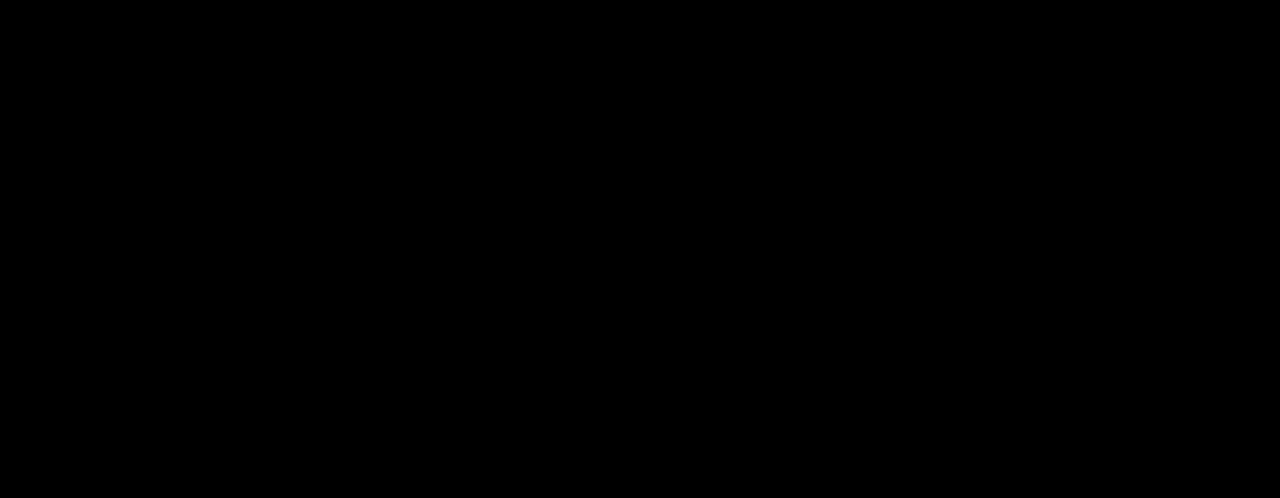
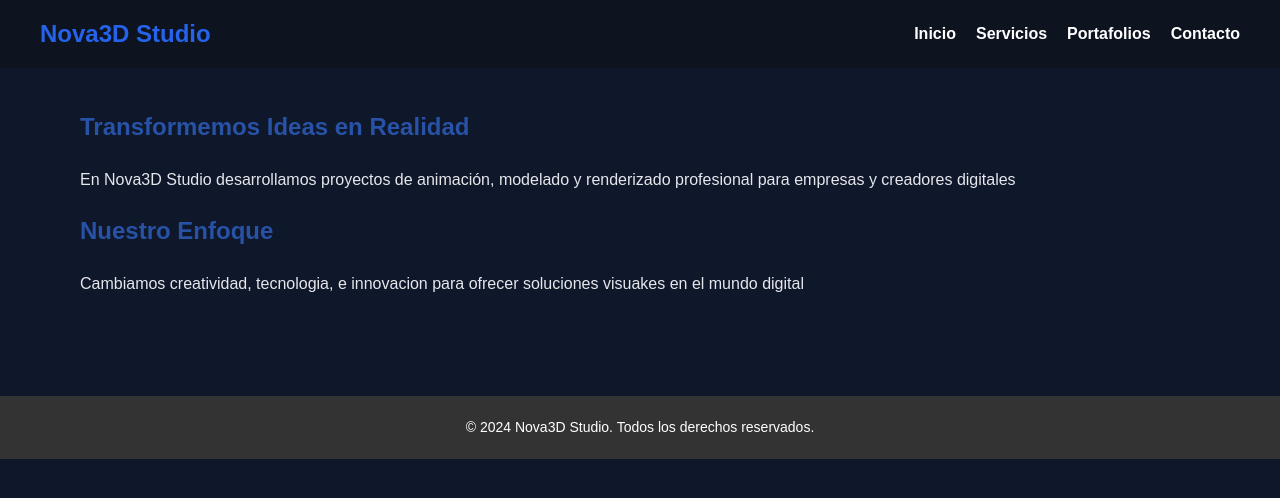
Before and after one commit to JhoanAdrian/Nova3D-Studio, a plain HTML site: page index.html in a window 1280 px wide. Drawn offline with Linux system fonts and the light colour scheme.

Commit message:
estructura y estilos de navegacion

```diff
--- a/index.html
+++ b/index.html
@@ -1,13 +1,42 @@
 <!DOCTYPE html>
 <html lang="es">
 <head>
+    <!--configuracion basica de la pagina-->
     <title>Nova3D</title>
     <meta charset="UTF-8">
     <meta name="viewport" content="width=device-width, initial-scale=1.0">
-
     <link rel="stylesheet" href="style.css">
 </head>
 <body>
+    <!-- barra de navegacion-->
+    <header>
+        <nav>
+            <h1>Nova3D Studio</h1>
+            <ul>
+                <li><a href="index.html">Inicio</a></li>
+                <li><a href="servicios.html">Servicios</a></li>
+                <li><a href="portafolio.html">Portafolios</a></li>
+                <li><a href="contacto.html">Contacto</a></li>
+            </ul>
+        </nav>
+    </header>
+    <!-- seccion principal-->
+    <main>
+        <section>
+            <h2>Transformemos Ideas en Realidad</h2>
+            <p>En Nova3D Studio desarrollamos proyectos de animación, modelado y renderizado profesional para empresas y creadores digitales</p>
+        </section>
+        <section>
+            <h2>Nuestro Enfoque</h2>
+            <p>Cambiamos creatividad, tecnologia, e innovacion para ofrecer soluciones visuakes en el mundo digital</p>
+        </section>
+    </main>
+
+    <!-- Pie de pagina-->
+    <footer>
+        <p>&copy; 2024 Nova3D Studio. Todos los derechos reservados.</p>
+    </footer>
+
 
 </body>
 </html>
--- a/style.css
+++ b/style.css
@@ -1 +1,69 @@
-body { background-color: #000000; }
+/* reset basic */
+* {
+    margin: 0;
+    padding: 0;
+    box-sizing: border-box;
+}
+/* estilo general*/
+body {
+    font-family: Arial, sans-serif;
+    background-color: #0f172a;
+    color: #e5e7eb;
+    line-height: 1.6;
+}
+
+/* estilos para el header y navegación */
+header {
+    background-color: #0e1320;
+    color: #fff;
+    padding: 15px 40px;
+}
+nav {
+    display: flex;
+    justify-content: space-between;
+    align-items: center;
+}
+nav ul {
+    list-style: none;
+    display: flex;
+    gap: 20px;
+}
+
+nav h1 {
+    color: #2563eb;
+}
+
+
+nav a {
+    color: #fff;
+    text-decoration: none;
+    font-weight: bold;
+    transition: 0.3s;
+}
+nav a:hover {
+    color: #4a82f9;
+}
+
+/* estilos para el main */
+main {
+    padding: 40px;
+    max-width: 1200px;
+    margin: 0 auto;
+}
+main h2 {
+    color: #2852a6;
+    margin-bottom: 20px;
+}
+main p {
+    margin-bottom: 20px;
+}
+
+/* estilos para el footer */
+footer {
+    background-color: #333;
+    color: #fff;
+    text-align: center;
+    padding: 20px;
+    margin-top: 40px;
+    font-size: 14px;
+}
```
